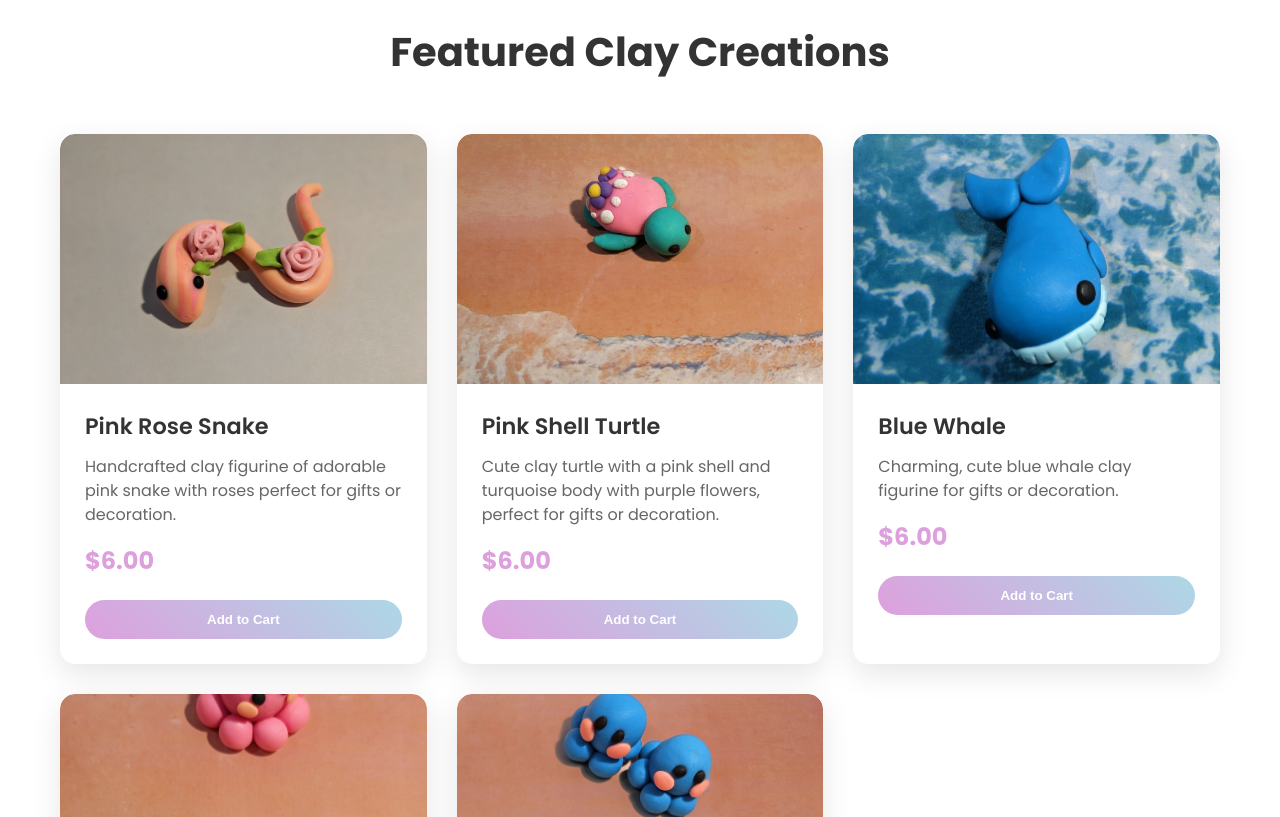
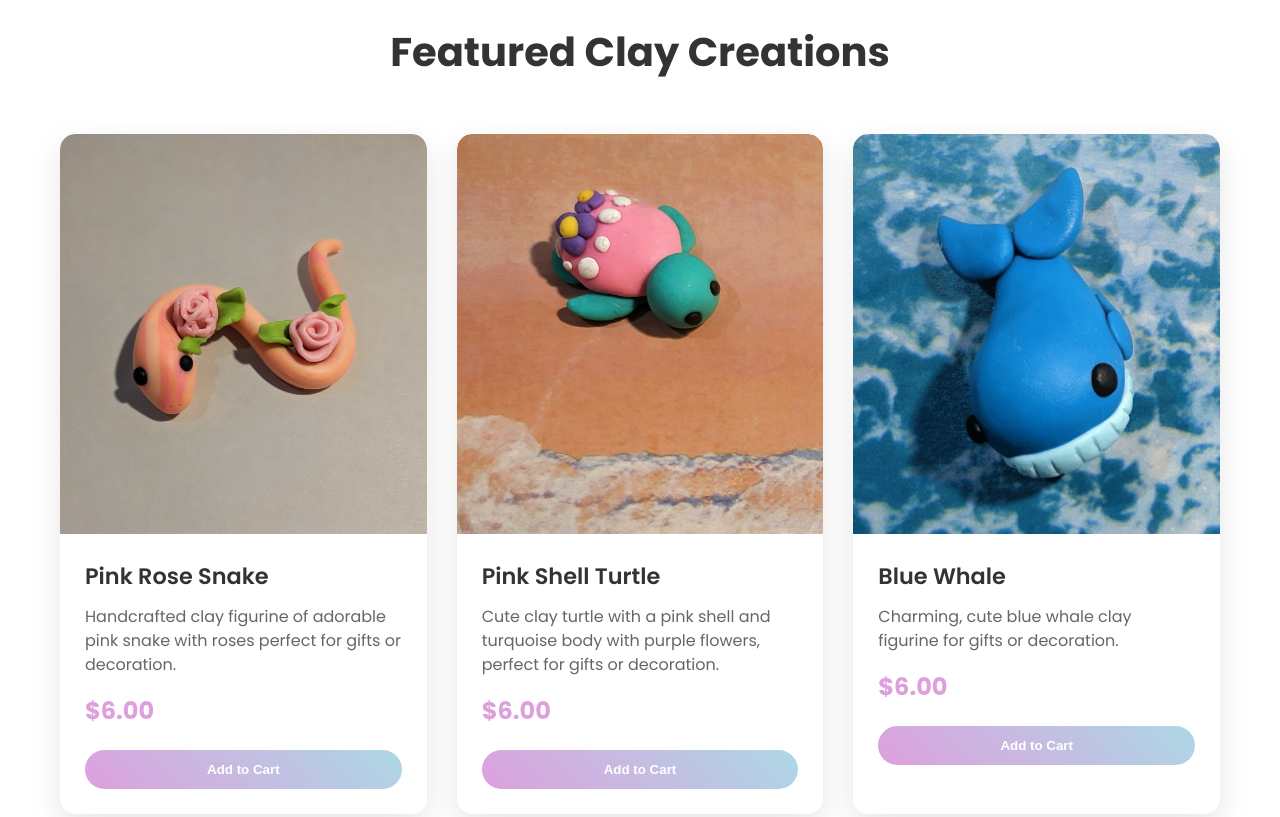
Before and after one commit to james-sublim8it/cutesycraftworld, a plain HTML site: page index.html in a window 1280 px wide. Shown: the part 860-1677 px from the top of the page. Drawn offline with Linux system fonts and the light colour scheme.

Commit message:
fixed image sizes

```diff
--- a/styles.css
+++ b/styles.css
@@ -187,9 +187,13 @@ body {
 }
 
 .craft-image {
-    height: 250px;
+    height: 400px;
     overflow: hidden;
     border-radius: 15px 15px 0 0;
+    display: flex;
+    align-items: center;
+    justify-content: center;
+    width: 100%;
 }
 
 .craft-image img {
```
